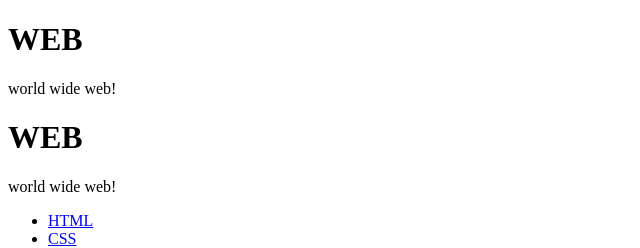
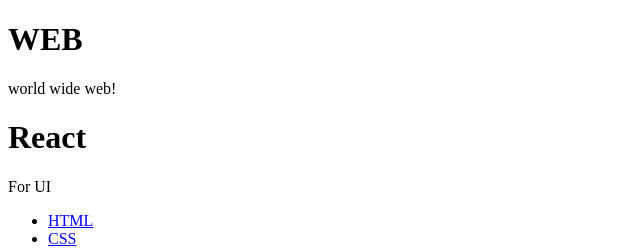
Before and after one commit to yesolll/openTutorial-React, a React (Create React App) app: page / in a window 1280 px wide. Shown: the top 248 px of the page, without its empty margins (0-640 px from the left). Built offline with nearby package versions, Linux system fonts and the light colour scheme.

Commit message:
Component 파일 분리하기

```diff
--- a/src/App.js
+++ b/src/App.js
@@ -1,56 +1,17 @@
 import React, { Component } from 'react';
+import TOC from './components/TOC';
+import Content from './components/Content';
+import Subject from './components/Subject';
 import './App.css';
-
-class Subject extends Component {
-  render() {
-    return (
-      <header>
-        <h1>WEB</h1>
-        world wide web!
-      </header>
-    );
-  }
-}
-
-class TOC extends Component {
-  render() {
-    return (
-      <nav>
-        <ul>
-          <li>
-            <a href='1.html'>HTML</a>
-          </li>
-          <li>
-            <a href='2.html'>CSS</a>
-          </li>
-          <li>
-            <a href='3.html'>JavaScript</a>
-          </li>
-        </ul>
-      </nav>
-    );
-  }
-}
-
-class Content extends Component {
-  render() {
-    return (
-      <article>
-        <h2>HTML</h2>
-        HTML is HyperText Markup Language.
-      </article>
-    );
-  }
-}
 
 class App extends Component {
   render() {
     return (
       <div className='App'>
-        <Subject></Subject>
-        <Subject></Subject>
+        <Subject title='WEB' sub='world wide web!'></Subject>
+        <Subject title='React' sub='For UI'></Subject>
         <TOC></TOC>
-        <Content></Content>
+        <Content title='HTML' dsc='HTML is HyperText Markup Language.'></Content>
       </div>
     );
   }
--- /dev/null
+++ b/src/components/Content.js
@@ -0,0 +1,14 @@
+import React, { Component } from 'react';
+
+class Content extends Component {
+  render() {
+    return (
+      <article>
+        <h2>{this.props.title}</h2>
+        {this.props.dsc}
+      </article>
+    );
+  }
+}
+
+export default Content;
--- /dev/null
+++ b/src/components/Subject.js
@@ -0,0 +1,14 @@
+import React, { Component } from 'react';
+
+class Subject extends Component {
+  render() {
+    return (
+      <header>
+        <h1>{this.props.title}</h1>
+        {this.props.sub}
+      </header>
+    );
+  }
+}
+
+export default Subject;
--- /dev/null
+++ b/src/components/TOC.js
@@ -0,0 +1,22 @@
+import React, { Component } from 'react';
+class TOC extends Component {
+  render() {
+    return (
+      <nav>
+        <ul>
+          <li>
+            <a href='1.html'>HTML</a>
+          </li>
+          <li>
+            <a href='2.html'>CSS</a>
+          </li>
+          <li>
+            <a href='3.html'>JavaScript</a>
+          </li>
+        </ul>
+      </nav>
+    );
+  }
+}
+
+export default TOC;
```
Also changed, not shown: 1 other file (tests, documents, lock files or other folders).
